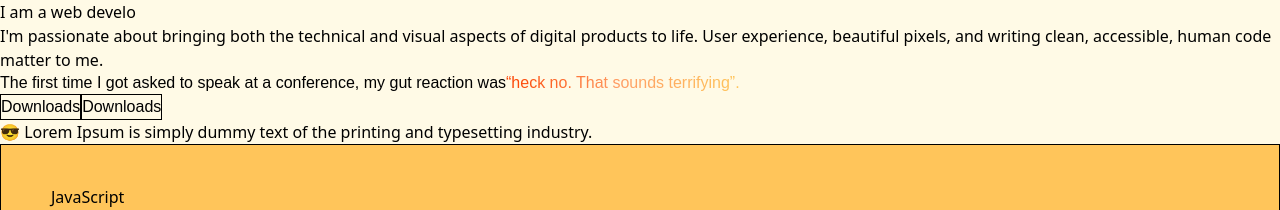
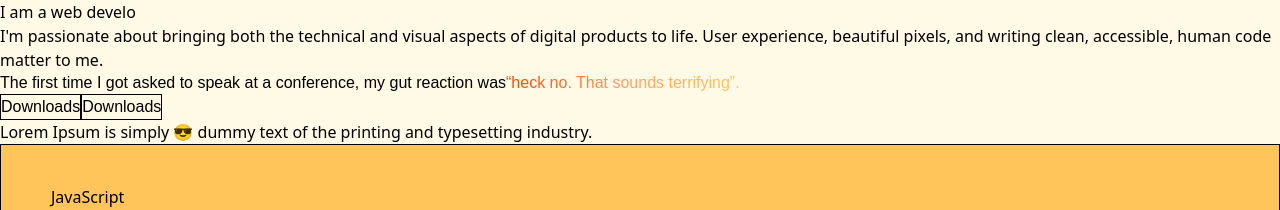
Before and after one commit to shubhamwhite/portfolio, a React (Vite) app: page / in a window 1280 px wide. Shown: the part 1100-1310 px from the top of the page. Built offline with nearby package versions, Linux system fonts and the light colour scheme; a web font is replaced by a local one.

Commit message:
change card effect and style

```diff
--- a/src/components/SkillComponent.jsx
+++ b/src/components/SkillComponent.jsx
@@ -25,7 +25,7 @@ const SkillComponent = () => {
 
       <div className="w-full flex justify-center mb-8">
       <p className="text-center max-w-2xl mx-auto text-gray-800 bg-gray-100 p-4 rounded-lg shadow-md mb-10">
-         😎 Lorem Ipsum is simply dummy text of the printing and typesetting industry.
+         Lorem Ipsum is simply 😎 dummy text of the printing and typesetting industry.
       </p>
       </div>
 
@@ -41,7 +41,7 @@ const SkillComponent = () => {
             }}
           >
             <div className="flex-grow">
-              <h2 className="text-xl font-bold text-black">{skill.name}</h2>
+              <h2 className="text-xl font-normal text-black">{skill.name}</h2>
               <p className="text-black">{skill.description}</p>
             </div>
           </div>
```
